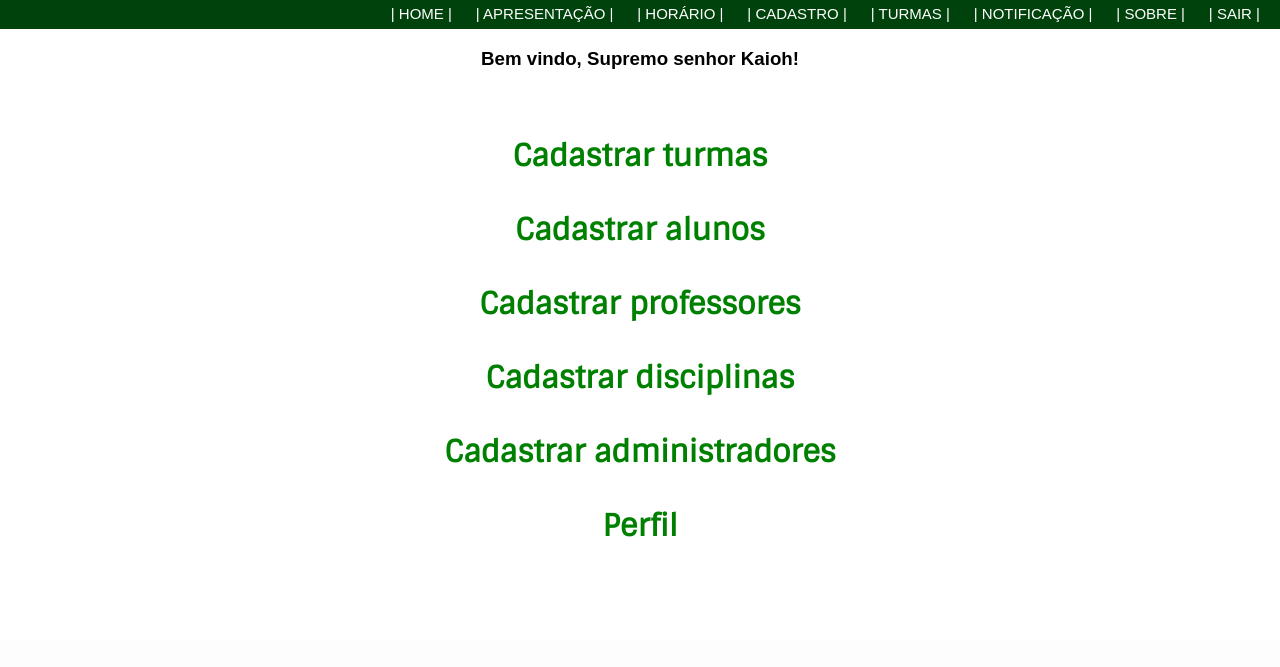
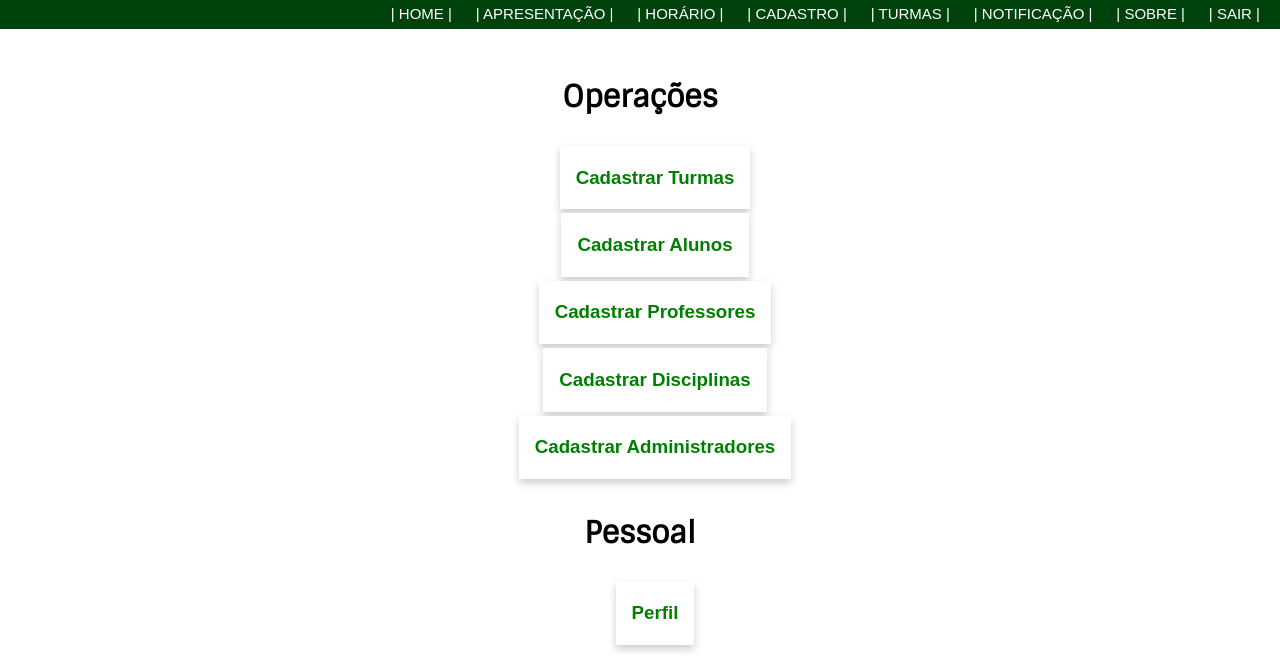
Before and after one commit to luuishenriique/Heal-Lab, a PHP site: page /home.php in a window 1280 px wide. Shown: the part 160-827 px from the top of the page. Before the commit the page ends 697 px from the top, so only its background shows below. Run offline with PHP 8.4, Linux system fonts and the light colour scheme; a user stored in the database is signed in; data that the repository does not hold is empty; a stand-in replaces the project's code that opens the database connection; some libraries are stand-ins or nearby versions.

Commit message:
dando efeitos de cards as opções e separando por seções

```diff
--- a/projetos/proIFPE/home.php
+++ b/projetos/proIFPE/home.php
@@ -6,31 +6,103 @@ isLoggedIn();
 $tipo = $_SESSION['type_id'];
 ?>
 <title>proIFPE::Home</title>
-<h3>Bem vindo, <?= $_SESSION['user_name']?>!</h3>
+<!-- <h3>Bem vindo, <?= $_SESSION['user_name']?>!</h3> -->
 <br>
 <?php if ($_SESSION['type_id'] == 1): ?>
-	<h2><a href="cad_turmas.php">Cadastrar turmas</a></h2>
-	<h2><a href="cad_alunos.php">Cadastrar alunos</a></h2>
-	<h2><a href="cad_professores.php">Cadastrar professores</a></h2>
-	<h2><a href="cad_disciplinas.php">Cadastrar disciplinas</a></h2>
-	<h2><a href="cad_administradores.php">Cadastrar administradores</a></h2>
-	<h2><a href="my_data.php">Perfil</a></h2>
-<!-- 	<h3><a href="logout.php">Sair</a></h3> -->
+	<div class="menu-home">
+		<h2>Operações</h2>
+		<!-- <br> -->
+		<div class="card-home">
+			<div class="content-card">
+				<h3><a href="form_tur.php">Cadastrar Turmas</a></h3>
+			</div>
+		</div>
+		<!-- <br> -->
+		<div class="card-home">
+			<div class="content-card">
+				<h3><a href="form_aln.php">Cadastrar Alunos</a></h3>
+			</div>
+		</div>
+		<!-- <br> -->
+		<div class="card-home">
+			<div class="content-card">
+				<h3><a href="form_prof.php">Cadastrar Professores</a></h3>
+			</div>
+		</div>
+		<!-- <br> -->
+		<div class="card-home">
+			<div class="content-card">
+				<h3><a href="form_dis.php">Cadastrar Disciplinas</a></h3>
+			</div>
+		</div>
+		<!-- <br> -->
+		<div class="card-home">
+			<div class="content-card">
+				<h3><a href="form_adm.php">Cadastrar Administradores</a></h3>
+			</div>
+		</div>
+		<!-- <br> -->
+		<h2>Pessoal</h2>
+		<!-- <br> -->
+		<div class="card-home">
+			<div class="content-card">
+				<h3><a href="my_data.php">Perfil</a></h3>
+			</div>
+		</div>
+		<br>
+	</div>
+	<!-- <h2><a href="form_tur.php">Cadastrar turmas</a></h2>
+	<h2><a href="form_aln.php">Cadastrar alunos</a></h2>
+	<h2><a href="form_prof.php">Cadastrar professores</a></h2>
+	<h2><a href="form_dis.php">Cadastrar disciplinas</a></h2>
+	<h2><a href="form_adm.php">Cadastrar administradores</a></h2>
+	<h2><a href="my_data.php">Perfil</a></h2> -->
+	<!-- 	<h3><a href="logout.php">Sair</a></h3> -->
 <?php endif ?>
 <?php if ($_SESSION['type_id'] == 2): ?>
-	<!-- <h2><a href="">Suas turmas</a></h2> -->
+	<div class="menu-home">
+		<h2>Operações</h2>
+		<div class="card-home">
+			<div class="content-card">
+				<h3><a href="my_classes_prof.php">Suas Aulas</a></h3>
+			</div>
+		</div>
+		<br>
+		<h2>Pessoal</h2>
+		<div class="card-home">
+			<div class="content-card">
+				<h3><a href="my_data.php">Perfil</a></h3>
+			</div>
+		</div>
+	</div>
+	<!-- <h2><a href="">Suas turmas</a></h2>
 	<h2><a href="my_classes_prof.php">Suas aulas</a></h2>
-	<!-- <h2><a href="notificacao.php">Ver notificações</a></h2> -->
+	<h2><a href="notificacao.php">Ver notificações</a></h2>
 	<h2><a href="my_data.php">Perfil</a></h2>
-<!-- 	<h3><a href="logout.php">Sair</a></h3> -->
+	<h3><a href="logout.php">Sair</a></h3> -->
 <?php endif ?>
 <?php if ($_SESSION['type_id'] == 3): ?>
-		<!-- <h2><a href="">Sua turma</a></h2> -->
-		<h2><a href="aln_classes">Suas aulas</a></h2>
+	<div class="menu-home">
+		<h2>Operações</h2>
+		<div class="card-home">
+			<div class="content-card">
+				<h3><a href="my_classes_prof.php">Suas Aulas</a></h3>
+			</div>
+		</div>
+		<br>
+		<h2>Pessoal</h2>
+		<div class="card-home">
+			<div class="content-card">
+				<h3><a href="my_data.php">Perfil</a></h3>
+			</div>
+		</div>
+	</div>
+		<!-- <h2><a href="">Sua turma</a></h2>
+		<h2><a href="my_classes_prof.php">Suas aulas</a></h2>
 		<h2><a href="">Boletim</a></h2>
-		<!-- <h2><a href="notificacao.php">Ver notificações</a></h2> -->
+		<h2><a href="notificacao.php">Ver notificações</a></h2>
 		<h2><a href="my_data.php">Perfil</a></h2>
-	<!-- 	<h3><a href="logout.php">Sair</a></h3> -->
-<?php endif ?>
-<br>
-<?php include 'footer.php'; ?>
+		<h3><a href="logout.php">Sair</a></h3> -->
+	<?php endif ?>
+	<br>
+	<?php include 'footer.php'; ?>
```
